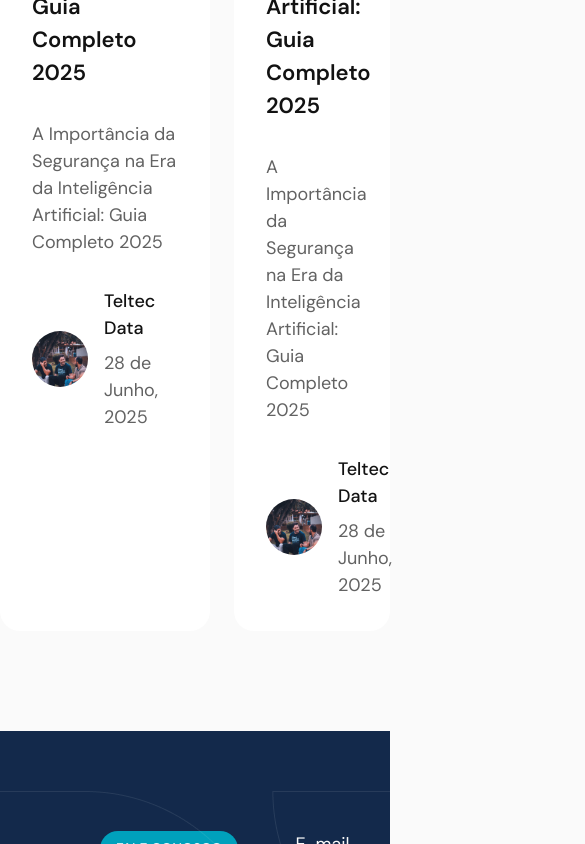
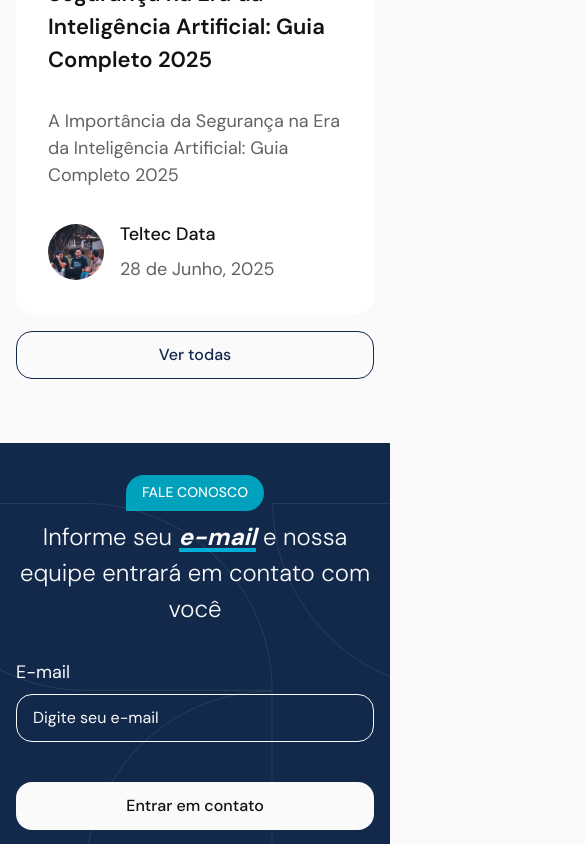
Before and after one commit to gabrielplin/teltec-institucional, a Next.js app: page / in a window 390 px wide. Shown: the part 5379-6223 px from the top of the page, 585 px wide, since content can reach past the window. Built offline with nearby package versions, Linux system fonts and the light colour scheme.

Commit message:
fix: create responsive lp

```diff
--- a/src/components/banner/banner.module.scss
+++ b/src/components/banner/banner.module.scss
@@ -20,7 +20,7 @@
 
 .image {
   width: 100%;
-  height: 700px;
+  height: 500px;
   display: block;
   object-fit: cover;
 }
--- a/src/components/footer/footer.module.scss
+++ b/src/components/footer/footer.module.scss
@@ -10,7 +10,11 @@
   width: 100%;
   max-width: 1140px;
   margin: 0 auto;
-  padding: 100px 0;
+  padding: 32px 0;
+
+  @include respond-to('md') {
+    padding: 100px 0;
+  }
 }
 
 .listLinkUtils {
@@ -19,6 +23,13 @@
   align-items: flex-start;
   justify-content: space-between;
   margin-bottom: 48px;
+  flex-direction: column;
+  padding: 0 16px;
+
+  @include respond-to('md') {
+    flex-direction: row;
+    padding: 0;
+  }
 
   ul {
     display: flex;
@@ -61,7 +72,11 @@
   display: flex;
   align-items: flex-start;
   justify-content: space-between;
-  margin-bottom: 48px;
+  margin-bottom: 56px;
+  flex-direction: column;
+  gap: 8px;
+  padding: 0 16px 50px;
+  border-bottom: 1px solid #ffffff;
 
   .itemContact {
     width: 100%;
@@ -102,19 +117,36 @@
       }
     }
   }
+
+  @include respond-to('md') {
+    flex-direction: row;
+    padding: 0 0 48px;
+    gap: 0px;
+    margin-bottom: 48px;
+  }
 }
 
 .copyright {
   display: flex;
-  align-items: center;
-  justify-content: space-between;
+  align-items: flex-start;
+  gap: 16px;
   margin: 48px 0;
+  flex-direction: column;
+  padding: 0 16px;
+  text-align: left;
 
   p {
     font-weight: 400;
     font-size: 16px;
     line-height: 150%;
     letter-spacing: 0px;
+  }
+
+  @include respond-to('md') {
+    flex-direction: row;
+    align-items: center;
+    justify-content: space-between;
+    padding: 0;
   }
 }
 
@@ -123,12 +155,17 @@
   display: flex;
   align-items: center;
   justify-content: space-between;
+  padding: 0 16px;
 
   & > ul {
     display: flex;
     align-items: center;
     justify-content: flex-start;
     gap: 16px;
+
+    li button {
+      width: 48px;
+    }
   }
 
   .boxBackToUp {
@@ -156,4 +193,73 @@
       cursor: pointer;
     }
   }
+
+  @include respond-to('md') {
+    padding: 0;
+  }
 }
+
+.accordionItem {
+  width: 100%;
+  border-bottom: 1px solid #ffffff;
+  margin-bottom: 24px;
+  padding: 0 16px 16px;
+
+  @include respond-to('md') {
+    border-bottom: 1px solid transparent;
+    padding: 0;
+  }
+}
+
+.accordionHeader {
+  background: none;
+  border: none;
+  width: 100%;
+  padding: 0;
+  display: flex;
+  justify-content: space-between;
+  align-items: center;
+  cursor: pointer;
+  height: 67px;
+
+  h3 {
+    text-transform: uppercase;
+    font-size: 16px;
+    font-weight: 600;
+    color: color(text, tertiary);
+  }
+
+  svg {
+    flex-shrink: 0;
+  }
+
+  @include respond-to('md') {
+    padding-bottom: 12px;
+    height: auto;
+  }
+}
+
+.accordionContent {
+  display: flex;
+  flex-direction: column;
+  gap: 12px;
+  margin-top: 16px;
+
+  li a {
+    color: color(text, tertiary);
+    font-size: 16px;
+    text-decoration: none;
+
+    &:hover {
+      text-decoration: underline;
+    }
+  }
+
+  @include respond-to('md') {
+    display: none;
+
+    &.open {
+      display: flex;
+    }
+  }
+}
--- a/src/components/header/header.module.scss
+++ b/src/components/header/header.module.scss
@@ -2,7 +2,6 @@
 @use '@/styles/abstracts/breakpoints' as *;
 
 .header {
-  width: 96vw;
   height: 72px;
   background-color: color(neutrals, white);
   position: fixed;
@@ -14,18 +13,13 @@
   padding: 0 16px;
 
   @include respond-to('md') {
+    width: 100%;
     height: 100px;
     margin-bottom: 65px;
     border-radius: 0;
     top: 0;
     left: 0;
     right: 0;
-
-    .content {
-      .listMenu {
-        display: flex;
-      }
-    }
   }
 
   .content {
@@ -47,6 +41,10 @@
       .activeMenu {
         background-color: color(pallete, secondary);
         color: color(text, tertiary);
+      }
+
+      @include respond-to('md') {
+        display: flex;
       }
     }
   }
--- a/src/components/newsletter/newsletter.module.scss
+++ b/src/components/newsletter/newsletter.module.scss
@@ -4,17 +4,25 @@
 .newsletterWrapper {
   width: 100%;
   background-color: color(pallete, primary);
-  padding: 100px;
+  padding: 32px 16px;
   position: relative;
 
   .contentNewsletter {
     display: flex;
     align-items: flex-start;
     justify-content: space-between;
-    gap: 24px;
+    flex-direction: column;
+    gap: 32px;
 
     .descriptionNewsletter {
+      display: flex;
+      flex-direction: column;
+      justify-content: center;
+      text-align: center;
+
       & > span {
+        align-self: center;
+        text-align: center;
         margin-bottom: 8px;
       }
 
@@ -22,7 +30,7 @@
         width: 100%;
         max-width: 558px;
         font-weight: 300;
-        font-size: 48px;
+        font-size: 24px;
         line-height: 150%;
         letter-spacing: 0px;
         color: color(text, tertiary);
@@ -59,4 +67,21 @@
     width: auto !important;
     height: auto !important;
   }
+
+  @include respond-to('md') {
+    padding: 100px;
+
+    .contentNewsletter {
+      gap: 24px;
+      flex-direction: row;
+
+      .descriptionNewsletter {
+        justify-content: flex-start;
+
+        & > h2 {
+          font-size: 48px;
+        }
+      }
+    }
+  }
 }
--- a/src/presentation/home/components/sessionBlog/sessionBlog.module.scss
+++ b/src/presentation/home/components/sessionBlog/sessionBlog.module.scss
@@ -2,19 +2,21 @@
 @use '@/styles/abstracts/breakpoints' as *;
 
 .sessionBlog {
-  margin-bottom: 100px;
+  margin-bottom: 64px;
 
   .contentBlog {
     display: flex;
     flex-direction: column;
+    padding: 0 16px;
+    overflow: hidden;
 
     h2 {
       font-weight: 700;
-      font-size: 40px;
+      font-size: 24px;
       line-height: 150%;
       letter-spacing: 0px;
       color: color(text, primary);
-      margin-bottom: 8px;
+      margin-bottom: 16px;
     }
 
     .headerBlog {
@@ -22,16 +24,20 @@
       display: flex;
       justify-content: space-between;
       align-items: center;
-      margin-bottom: 40px;
+      margin-bottom: 24px;
 
       p {
         width: 100%;
         max-width: 558px;
         font-weight: 400;
-        font-size: 18px;
+        font-size: 16px;
         line-height: 150%;
         letter-spacing: 0px;
         color: color(text, secondary);
+      }
+
+      button {
+        display: none;
       }
     }
 
@@ -46,6 +52,8 @@
       background-color: color(neutrals, gray-200);
       border-radius: 999px;
       margin-bottom: 40px;
+      white-space: nowrap;
+      overflow-x: auto;
 
       .itemMenu {
         height: 43px;
@@ -80,6 +88,7 @@
       display: flex;
       justify-content: space-between;
       gap: 24px;
+      flex-direction: column;
 
       .itemBlog {
         padding: 32px;
@@ -91,13 +100,6 @@
         gap: 32px;
         transition: all 0.1s;
         cursor: pointer;
-
-        &:first-child {
-          width: 60%;
-        }
-        &:last-child {
-          width: 40%;
-        }
 
         &:hover {
           background-color: color(neutrals, gray-200);
@@ -163,5 +165,56 @@
         }
       }
     }
+
+    .btnMobile {
+      margin-top: 16px;
+    }
+  }
+
+  @include respond-to('md') {
+    margin-bottom: 100px;
+
+    .contentBlog {
+      padding: 0;
+      overflow: unset;
+
+      & > h2 {
+        font-size: 40px;
+        margin-bottom: 8px;
+      }
+
+      .headerBlog {
+        margin-bottom: 40px;
+
+        p {
+          font-size: 18px;
+        }
+        button {
+          display: flex;
+        }
+      }
+
+      .menuBlog {
+        white-space: unset;
+        overflow-x: unset;
+      }
+
+      .postBlog {
+        flex-direction: row;
+
+        .itemBlog {
+          &:first-child {
+            width: 60%;
+          }
+          &:last-child {
+            width: 40%;
+          }
+        }
+      }
+
+      .btnMobile {
+        display: none;
+      }
+    }
   }
 }
--- a/src/presentation/home/components/sessionBlog/sessionBlog.tsx
+++ b/src/presentation/home/components/sessionBlog/sessionBlog.tsx
@@ -162,6 +162,13 @@ function SessionBlogComponent() {
               </div>
             ))}
           </div>
+
+          <ButtonTag
+            label="Ver todas"
+            size="lg"
+            variant="secondary"
+            className={styles.btnMobile}
+          />
         </div>
       </ContentTag>
     </section>
--- a/src/presentation/home/components/sessionService/sessionService.module.scss
+++ b/src/presentation/home/components/sessionService/sessionService.module.scss
@@ -62,7 +62,6 @@
     .serviceContent {
       flex-direction: row;
       justify-content: space-between;
-      gap: 0;
 
       .serviceDescription {
         align-items: unset;
--- a/src/presentation/home/home.module.scss
+++ b/src/presentation/home/home.module.scss
@@ -13,11 +13,10 @@
 
 .sessionBanner {
   width: 100%;
-  height: calc(100vh - 72px);
   padding-top: 18px;
 
   @include respond-to('md') {
-    height: calc(100vh - 156px);
+    // height: calc(100vh - 156px);
     padding-top: 56px;
   }
 }
```
Also changed, not shown: src/components/footer/footer.tsx (+102 -60 lines).
